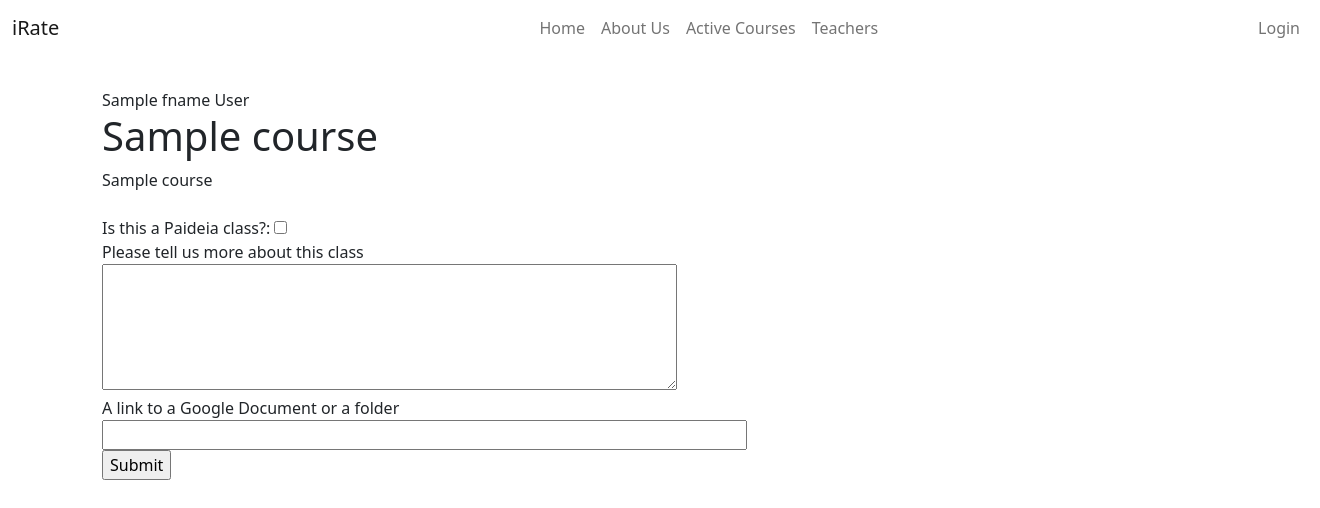
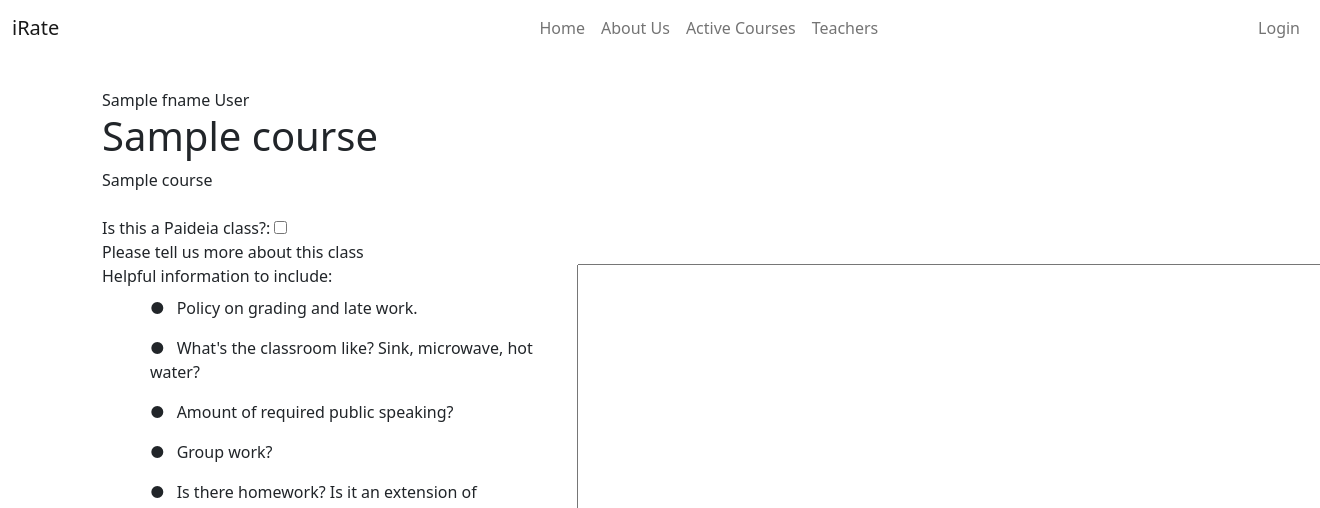
Before and after one commit to conchesness/CourseCat, a Flask app: template app/templates/teachercourseform.html in a window 1320 px wide; the page is wider, and only the part inside the window is pictured. Shown: the top 508 px of that part. Run offline with Flask 2, Linux system fonts and the light colour scheme; the template is opened without the code that fills it: values that come from a table or form of the project are taken from there, most other values are stand-ins (such as "Sample title", 1, 10 or a date in 2020); some libraries are stand-ins or nearby versions; grey boxes are pictures that could not be loaded.

Commit message:
edits to teacher form and tcourses

```diff
--- a/app/classes/forms.py
+++ b/app/classes/forms.py
@@ -39,11 +39,11 @@ class TeacherForm(FlaskForm):
     tdepartment = SelectField('Department',choices=departments)
     troom_phone = StringField('Phone Number', validators=[Optional()])
     image = FileField("Image")
-    leniency = SelectField('Leniency', choices=[(0,"---"),(1,"No late work"),(2,"Late work with penalties"),(3,"Late work allowed")])
-    empathy = SelectField('Empathy',choices=onetoten)
-    feedback = SelectField('Openness to Feedback',choices=[(0,"---"),(1,"No feedback"),(2,"Willing to receive feedback"),(3,"Feedback actively sought")])
-    patience = SelectField('Patience', choices=onetoten)
-    classcontrol = SelectField('Classroom Environment',choices=[(0,"---"),(1,"Noisey/Chaotic"),(2,"infrequently quiet/Controlled"),(3,"Controlled chaos"),(4,"Usually quiet/Controlled"),(5,"Always quite/Controlled")])
+    leniency = SelectField('Late Work', choices=[(0,"---"),(1,"No late work"),(2,"In some specific circumstances"),(3,"Late work w/ 50% or more penalty"),(4,"Late work less than 50% penalty"),(5,"Late work allowed")])
+    empathy = SelectField('Grading Flexibility',choices=[(0,"---"),(1,"Students' personal situations do not impact grades"),(2,"Students' personal situations can impact grades with confirmation from an adult."),(3,"Students' personal situations can impact grades if students opens a conversation before there is an issue with their grade."),(4,"Students' personal situations can impact grades if the student opens a conversation."),(5,"Teacher works to monitor students emotions and ask questions and uses the information in making decisions about grades.")])
+    feedback = SelectField('Openness to Feedback',choices=[(0,"---"),(1,"No feedback"),(2,"Only if prompted by teacher."),(3,"If the student feels uncomfortable/attacked"),(4,"Willing to receive feedback any time"),(5,"Feedback actively sought.")])
+    patience = SelectField('Patience', choices=[(0,"---"),(1,"No tolerance policy for disruptions, distractions, bad behavior"),(2,"1 warning before referral to admin or grade penalty"),(3,"Several warnings before referral to admin or grade penalty"),(4,"Teacher works with disruptive students to address issues."),(5,"Teacher works to build productive relationships with students and actively engages in their personal growth.")])
+    classcontrol = SelectField('Classroom Environment',choices=[(0,"---"),(1,"Noisey or Chaotic"),(2,"Mostly noisey or chaotic"),(3,"Noisey but not chaotic"),(4,"Mostly Quiet/Controlled"),(5,"Always Quite/Controlled")])
     submit = SubmitField('Submit')
 
 class PostForm(FlaskForm):
@@ -74,7 +74,5 @@ class TeacherCourseForm(FlaskForm):
     course = SelectField('Course',choices=[],validate_choice=False)
     course_description = TextAreaField('Course Description')
     is_paideia = BooleanField('Paideia')
-    course_link = URLField("A link to a Google Document or a folder",validators=[(Optional()),URL()])
+    course_link = URLField("Link to syllabus",validators=[(Optional()),URL()], render_kw={"placeholder": "https://..."})
     submit = SubmitField('Submit')
-
-# Start building out the physical forms. Follow the process you used to create the school tag
--- a/app/routes/coursecatalog.py
+++ b/app/routes/coursecatalog.py
@@ -268,6 +268,8 @@ def teacher(teacherID):
     teacher.leniency = findChoice(form.leniency.choices,teacher.leniency)
     teacher.feedback = findChoice(form.feedback.choices,teacher.feedback)
     teacher.classcontrol = findChoice(form.classcontrol.choices,teacher.classcontrol)
+    teacher.patience = findChoice(form.patience.choices,teacher.patience)
+    teacher.empathy = findChoice(form.empathy.choices,teacher.empathy)
 
     tCourses = TeacherCourse.objects(teacher=teacher)
     return render_template('teacher.html',teacher=teacher,tCourses=tCourses, form=form)
--- a/app/static/local.css
+++ b/app/static/local.css
@@ -0,0 +1,9 @@
+.list-group-item .border-0 {
+    list-style-type: disc !important;
+    padding-left: 1em;
+  }
+
+.list-group-item::before {
+    content: "●";
+    margin-right: 0.75rem;
+  }
--- a/app/templates/teachercourseform.html
+++ b/app/templates/teachercourseform.html
@@ -32,14 +32,32 @@ copy this one and then edit it. -->
             {% for error in form.is_paideia.errors %}
                 <span style="color: red;">[{{ error }}]</span>
             {% endfor %}
+            Please tell us more about this class <br>
+            <div class="row">
+                <div class="col-5">
+                    <span class="fs-6">
+                        Helpful information to include:
+                        <ul>
+                            <li class="list-group-item border-0">Policy on grading and late work.</li>
+                            <li class="list-group-item border-0">What's the classroom like? Sink, microwave, hot water?</li>
+                            <li class="list-group-item border-0">Amount of required public speaking?</li>
+                            <li class="list-group-item border-0">Group work?</li>
+                            <li class="list-group-item border-0">Is there homework? Is it an extension of classwork?</li>
+                            <li class="list-group-item border-0">Grade statistics. Pass/Fail percentages. A-F breakdowns.</li>
+                        </ul>
+                    </span>
+                </div>
+                <div class="col-7">
+                    {{ form.course_description(cols=80,rows=12) }}
+                    <!--List the errors for this field-->
+                    {% for error in form.course_description.errors %}
+                        <span style="color: red;">[{{ error }}]</span>
+                    {% endfor %}
+                </div>
+            </div>
 
 
-            Please tell us more about this class <br>
-            {{ form.course_description(cols=60,rows=5) }}
-            <!--List the errors for this field-->
-            {% for error in form.course_description.errors %}
-                <span style="color: red;">[{{ error }}]</span>
-            {% endfor %}
+
             <br>
             {{ form.course_link.label }} <br>
             {{ form.course_link(size=64) }}
--- a/app/templates/teacheredit.html
+++ b/app/templates/teacheredit.html
@@ -17,7 +17,7 @@
         <form action="" method="post" enctype="multipart/form-data">
             {{ form.hidden_tag() }}
             <div class="row">
-                <div class="col">
+                <div class="col-4">
                     {{ form.pronouns.label }} <br>
                     {{ form.pronouns(size=20) }}
                     <!--List the errors for this field-->
@@ -68,7 +68,7 @@
                     {% endfor %}
                     <br>
                     Room Phone Number<br>
-                    {{ form.troom_phone(size=64) }}
+                    {{ form.troom_phone(size=10) }}
                     <!--List the errors for this field-->
                     {% for error in form.troom_phone.errors %}
                         <span style="color: red;">[{{ error }}]</span>
@@ -85,7 +85,7 @@
                     <span style="color: red;">[{{ error }}]</span>
                     {% endfor %}
                 </div>
-                <div class="col">
+                <div class="col-8">
                     <p class="fs-2">Please rate yourself on each of the following. </p>
                     Leniency on grading and late work <br>
                     {{ form.leniency() }}
```
Also changed, not shown: app/templates/teacher.html (+25 -5 lines).
